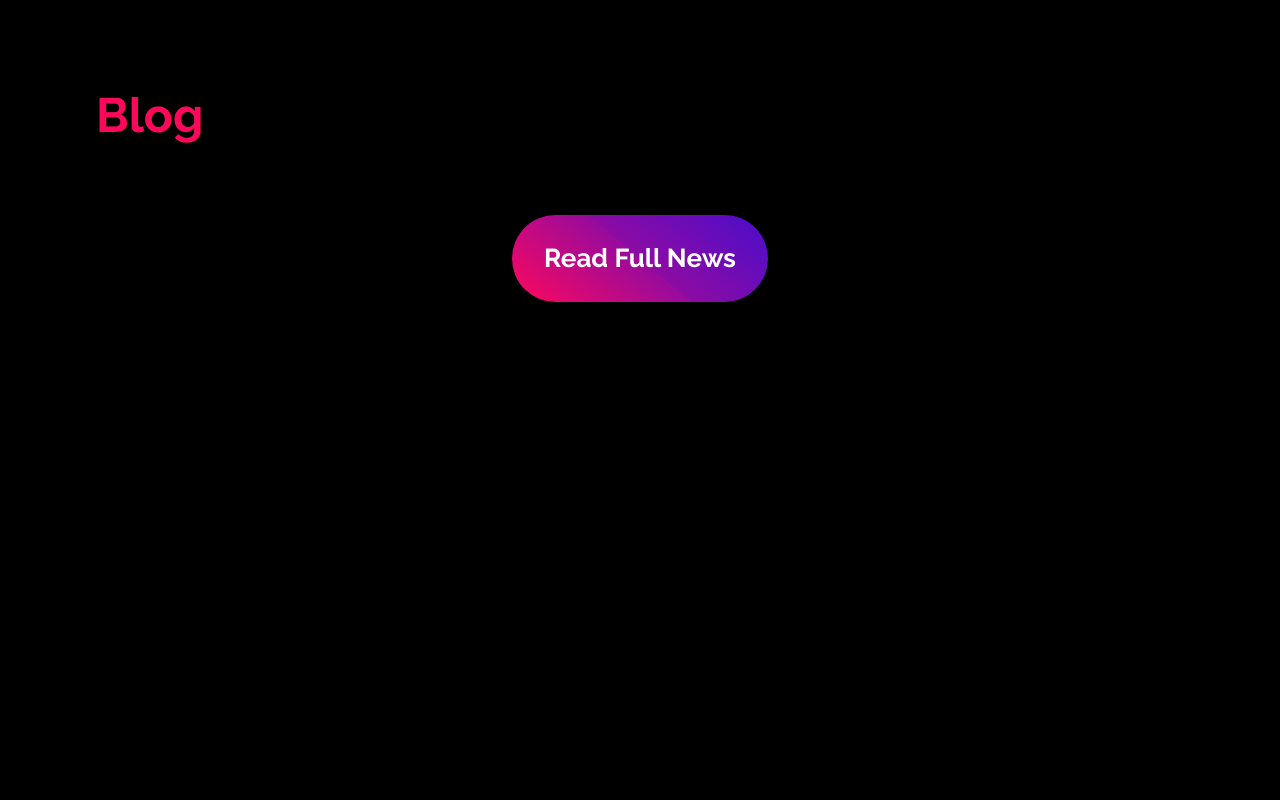
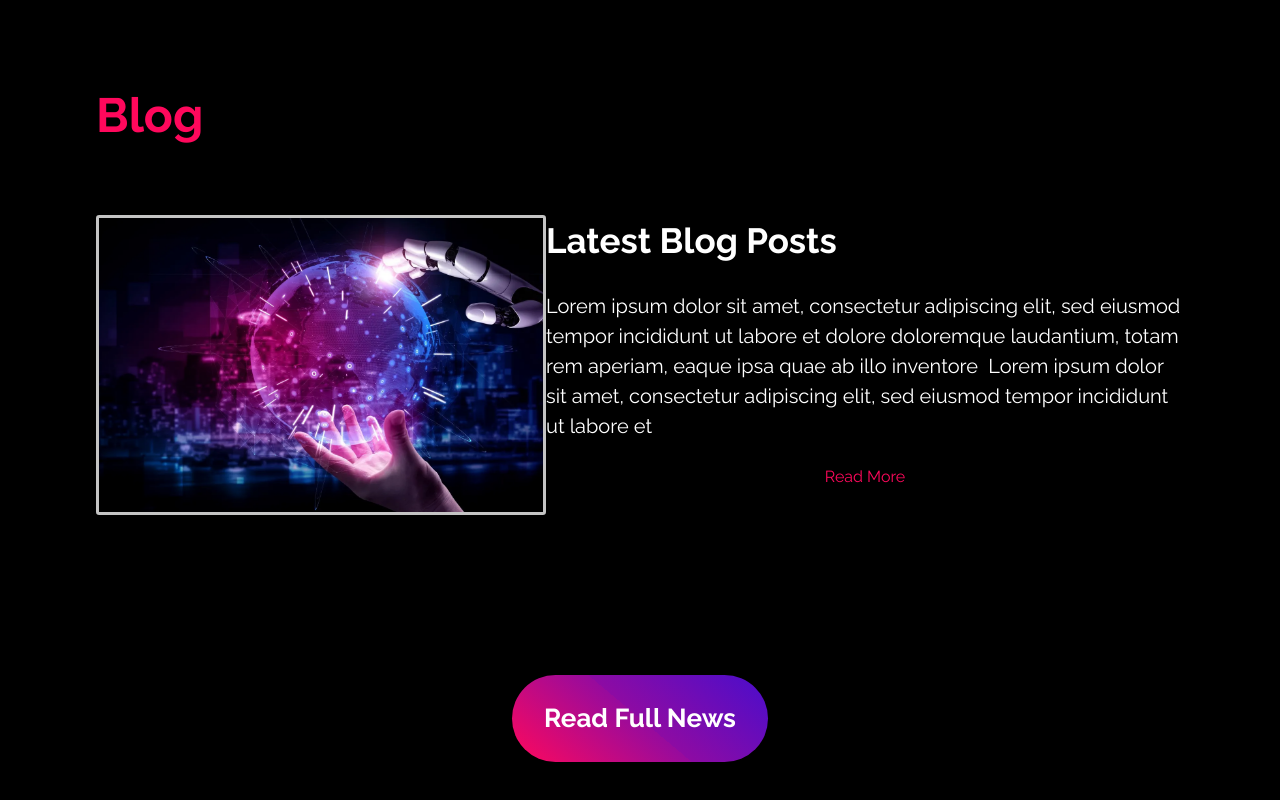
Before and after one commit to monobis/elasticmind-backup, a Next.js app: page / in a window 1280 px wide. Shown: the part 8912-9712 px from the top of the page. Before the commit the page ends 9294 px from the top, so only its background shows below. Built offline with nearby package versions, Linux system fonts and the light colour scheme.

Commit message:
feat: :sparkles: Added BlogItem Component

```diff
--- a/src/app/page.tsx
+++ b/src/app/page.tsx
@@ -22,6 +22,7 @@ import { CardFeedback } from "@/components/CardFeedback";
 import { SwiperSlide } from "swiper/react";
 import { Slider } from "@/components/Slider";
 import { useState, useEffect, FormEvent } from "react";
+import { BlogItemList } from "@/components/BlogItemList";
 
 export default function Home() {
   const [service, setService] = useState<string>("");
@@ -598,6 +599,7 @@ export default function Home() {
         <div className={styles.blogContent}>
           <h1 className={styles.blogListTitle}>Blog</h1>
           <div className={styles.blogList}>
+            <BlogItemList />
             <button className={styles.buttonReadMoreBlogs}>
               Read Full News
             </button>
--- /dev/null
+++ b/src/components/BlogItemList/index.tsx
@@ -0,0 +1,28 @@
+import Image from "next/image";
+import styles from "./styles.module.css";
+import BlogBanner from "@/../public/blog-banner.webp";
+
+export function BlogItemList() {
+  return (
+    <main className={styles.container}>
+      <Image
+        className={styles.imageBanner}
+        width={450}
+        height={300}
+        src={BlogBanner}
+        alt="Blog Banner"
+      />
+      <div className={styles.content}>
+        <h2 className={styles.title}>Latest Blog Posts</h2>
+        <p className={styles.description}>
+          Lorem ipsum dolor sit amet, consectetur adipiscing elit, sed eiusmod
+          tempor incididunt ut labore et dolore doloremque laudantium, totam rem
+          aperiam, eaque ipsa quae ab illo inventore  Lorem ipsum dolor sit
+          amet, consectetur adipiscing elit, sed eiusmod tempor incididunt ut
+          labore et
+        </p>
+        <button className={styles.button}>Read More</button>
+      </div>
+    </main>
+  );
+}
--- /dev/null
+++ b/src/components/BlogItemList/styles.module.css
@@ -0,0 +1,33 @@
+.container {
+  display: flex;
+  justify-content: space-between;
+  margin-bottom: 10rem;
+}
+
+.imageBanner {
+  object-fit: cover;
+  border: 3px solid var(--color-gray-300);
+  border-radius: 0.2rem;
+}
+
+.content {
+  display: flex;
+  flex-direction: column;
+}
+
+.title {
+  font-size: var(--font-size-xl);
+  font-weight: 700;
+  margin-bottom: 1.5rem;
+}
+
+.description {
+  font-size: var(--font-size-md);
+  margin-bottom: 1.5rem;
+}
+
+.button {
+  background-color: transparent;
+  border: none;
+  color: var(--color-rose-300);
+}
```
Also changed, not shown: public/blog-banner.jpeg (deleted), public/blog-banner.webp (added).
